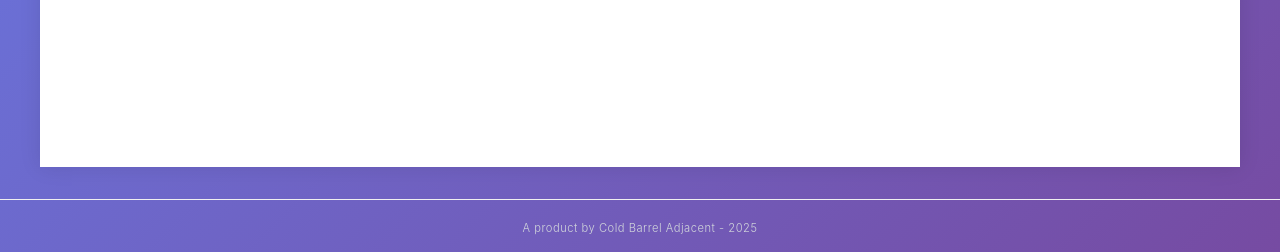
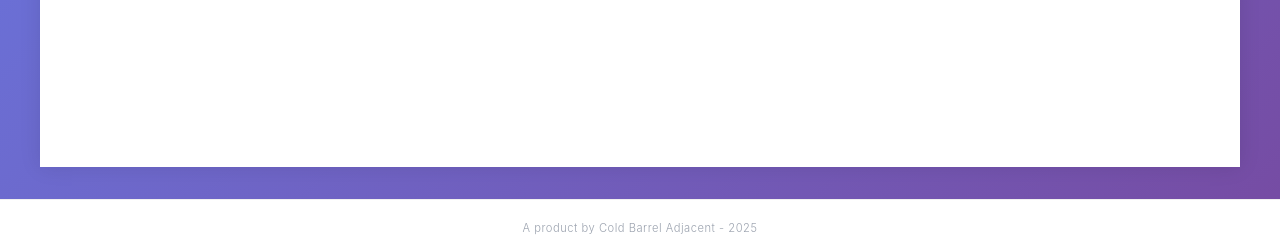
Before and after one commit to thenninge/loscal, a Flask app: page / in a window 1280 px wide. Shown: the part 633-885 px from the top of the page. Run offline with Flask 3, Linux system fonts and the light colour scheme; data that the repository does not hold is empty.

Commit message:
Update footer styling: White background with light gray text to match page design

```diff
--- a/static/styles.css
+++ b/static/styles.css
@@ -149,11 +149,12 @@ body {
     padding: 1rem 0;
     margin-top: 2rem;
     border-top: 1px solid #f0f0f0;
+    background-color: white;
 }
 
 .app-footer span {
     font-size: 0.7rem;
-    color: #d1d5db;
+    color: #9ca3af;
     font-weight: 300;
     letter-spacing: 0.5px;
 }
```
